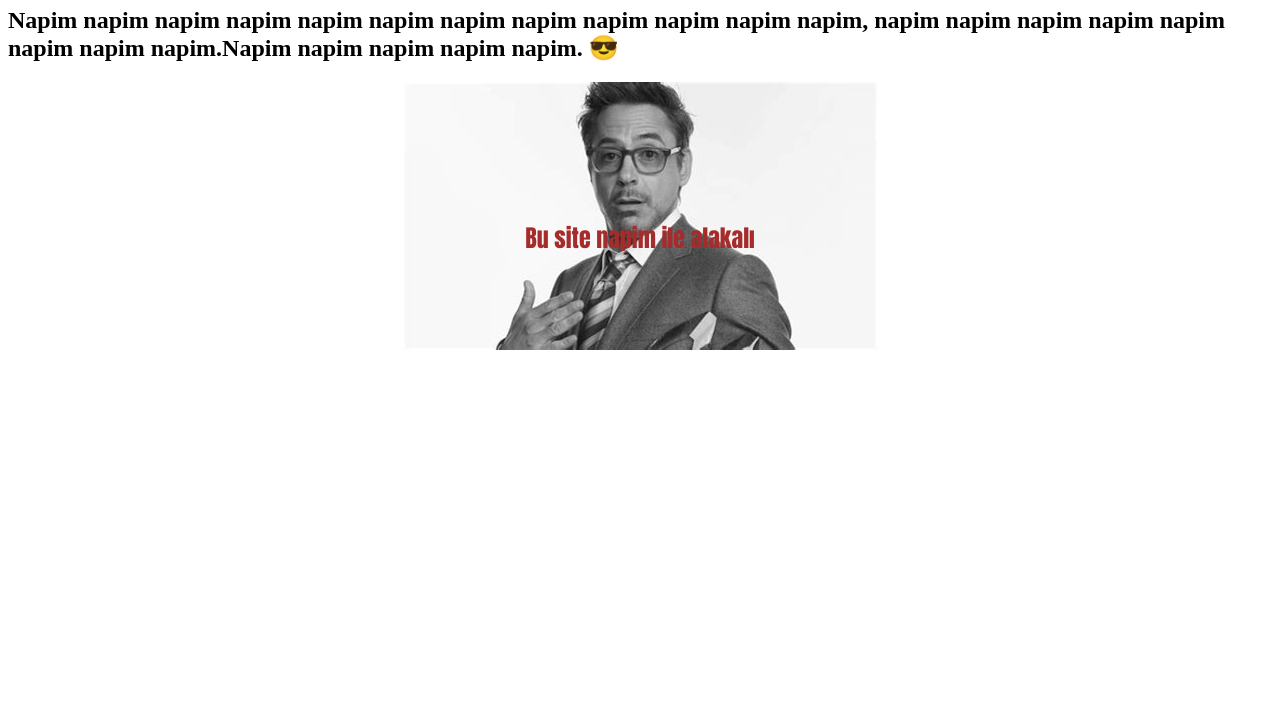
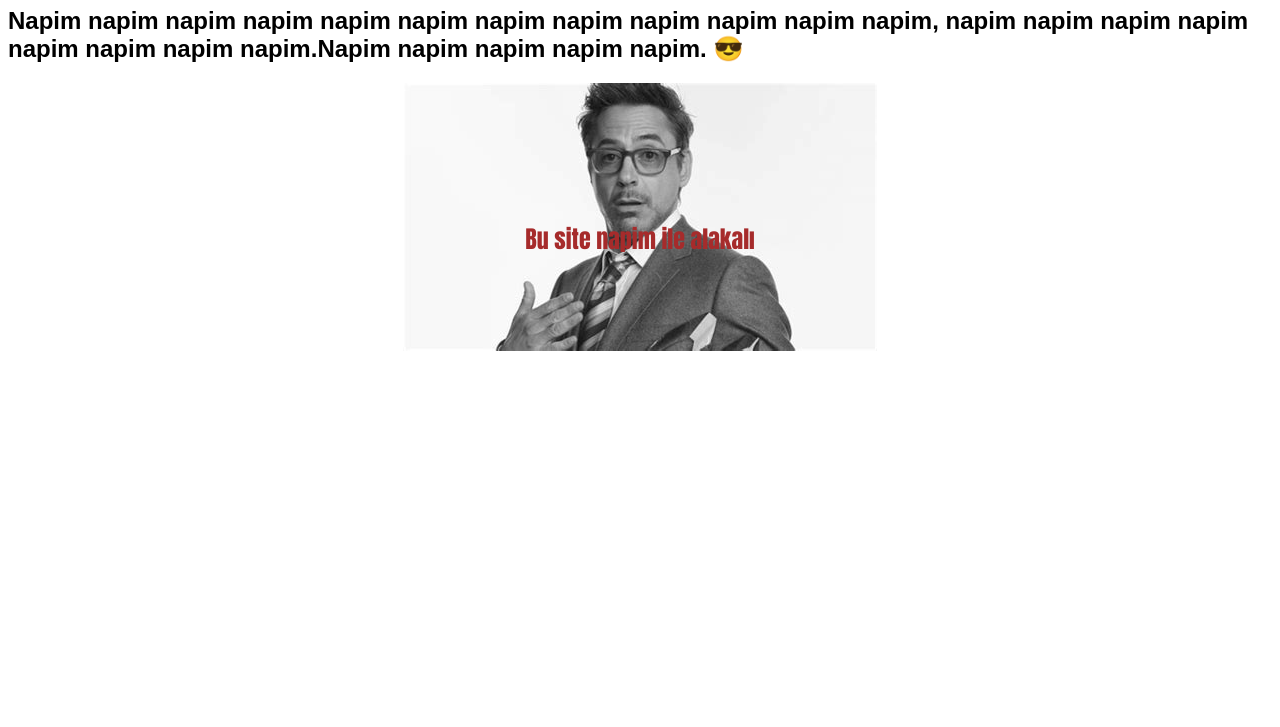
Before and after one commit to gHuseyinabi/gHuseyinabi.github.io, a plain HTML site: page napim/index.html in a window 1280 px wide. Shown: the part 73-800 px from the top of the page. Drawn offline with Linux system fonts and the light colour scheme.

Commit message:
Update index.html

```diff
--- a/napim/index.html
+++ b/napim/index.html
@@ -5,6 +5,9 @@
     <meta name="viewport" content="width=device-width, initial-scale=1.0">
     <title>Napim</title>
     <style>
+        * {
+            font-family: Arial;
+        }
         .container {
           position: relative;
           text-align: center;
```
